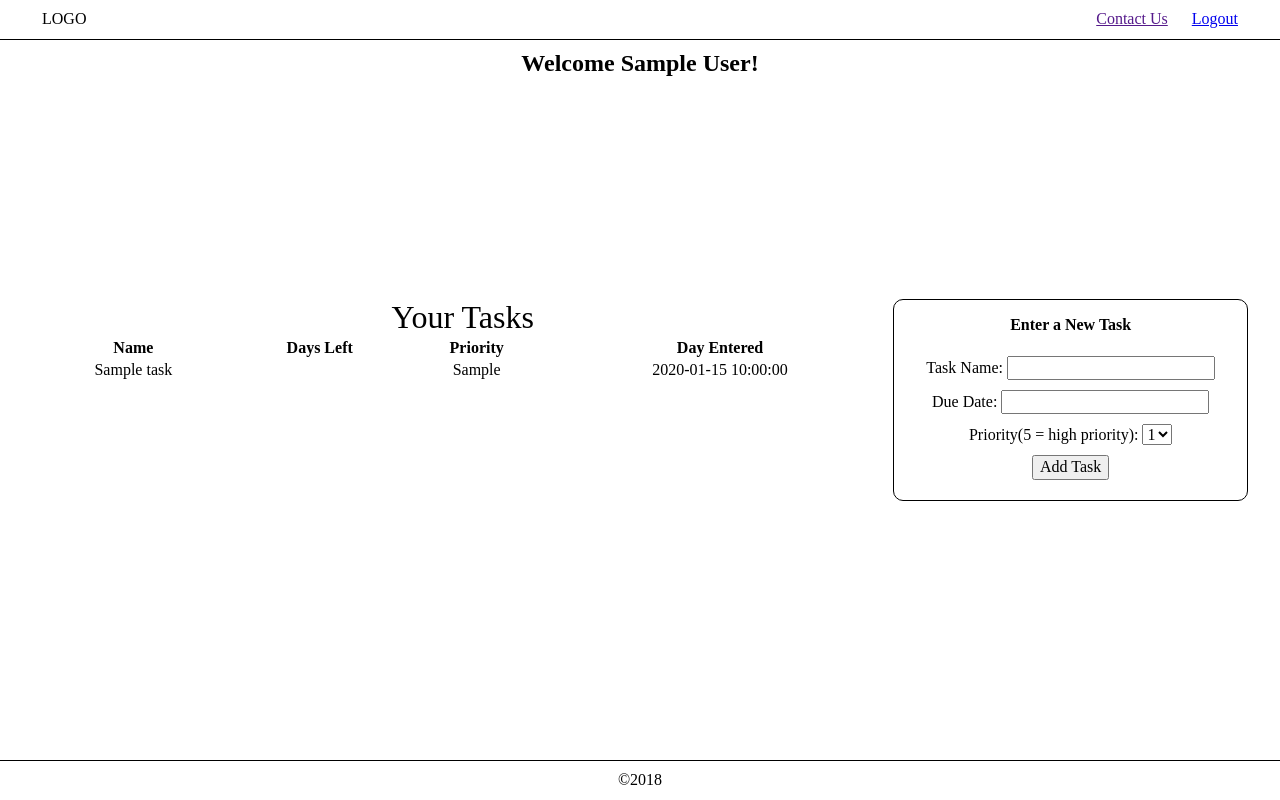
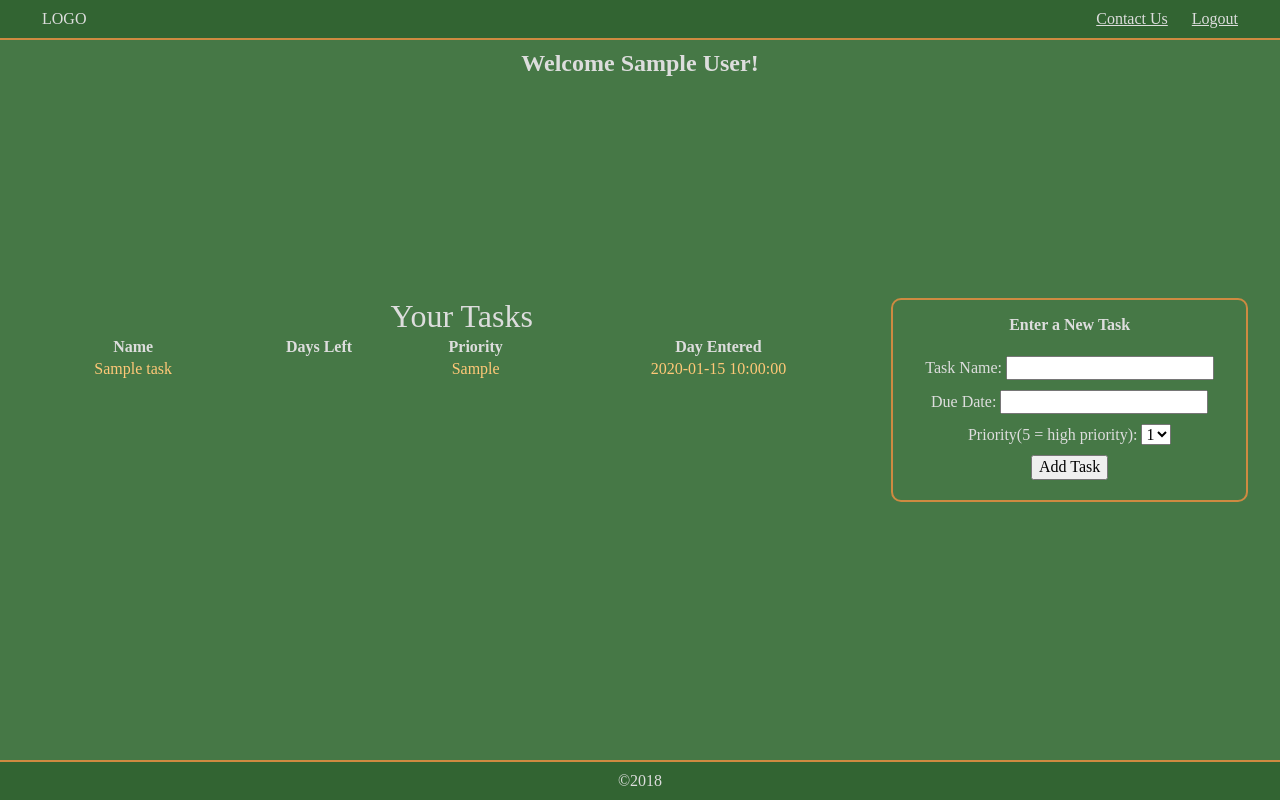
Before and after one commit to Brad2424/PHP_To-do_App, a PHP site: page / in a window 1280 px wide. Run offline with PHP 8.4, Linux system fonts and the light colour scheme; the visitor is signed in with stand-in values (Sample User, id 1); tables that the repository leaves empty or names only in its code hold one stand-in row (values such as "Sample post").

Commit message:
colors added

```diff
--- a/css/style.css
+++ b/css/style.css
@@ -3,13 +3,18 @@
 
 h2 {
   margin-top: 0;
-  text-align: center; }
+  text-align: center;
+  color: #dddddd; }
+
+a {
+  color: #dddddd; }
 
 caption {
-  font-size: 2rem; }
+  font-size: 2rem;
+  color: #dddddd; }
 
 form {
-  border: 1px solid black;
+  border: 2px #ce8a41 solid;
   border-radius: 10px;
   display: inline-block; }
   form fieldset {
@@ -54,6 +59,8 @@ header {
 footer {
   grid-area: footer; }
 
+main {
+  background-color: #467846; }
   main .pageWrap {
     padding: 10px 0;
     position: relative; }
@@ -71,10 +78,18 @@ main .pageWrap {
 table.tasks {
   flex: 1;
   align-self: start; }
+  table.tasks th {
+    color: #dddddd; }
+  table.tasks td {
+    color: #ffc878; }
+
+form.new-tasks {
+  color: #dddddd; }
 
 header {
   height: 100%;
-  border-bottom: 1px black solid; }
+  border-bottom: 2px #ce8a41 solid;
+  background-color: #326432; }
   header .pageWrap {
     display: flex;
     flex-direction: column;
@@ -82,7 +97,8 @@ header {
 
 nav span {
   padding: 10px;
-  display: inline-block; }
+  display: inline-block;
+  color: #dddddd; }
 nav ul {
   list-style-type: none;
   margin: 0;
@@ -97,7 +113,9 @@ nav ul {
 footer {
   height: 100%;
   text-align: center;
-  border-top: 1px black solid; }
+  border-top: 2px #ce8a41 solid;
+  background-color: #326432;
+  color: #dddddd; }
   footer .pageWrap {
     display: flex;
     flex-direction: column;
--- a/scss/base/_elements.scss
+++ b/scss/base/_elements.scss
@@ -5,14 +5,20 @@
 h2 {
     margin-top: 0; //the class .pageWrap takes car of layout with padding instead
     text-align: center;
+    color: $secondary-font-color;
+}
+
+a {
+    color: $secondary-font-color;
 }
 
 caption {
     font-size: 2rem;
+    color: $secondary-font-color;
 }
 
 form {
-    border: 1px solid black;
+    border: 2px $border-color solid;
     border-radius: 10px;
     display: inline-block;
     fieldset {
--- a/scss/components/_footer.scss
+++ b/scss/components/_footer.scss
@@ -1,7 +1,9 @@
 footer {
     height: 100%; // to take up entire gird-area
     text-align: center;
-    border-top: 1px black solid;
+    border-top: 2px $border-color solid;
+    background-color: $secondary-color;
+    color: $secondary-font-color;
     .pageWrap {
         display: flex;
         flex-direction: column;
--- a/scss/components/_header.scss
+++ b/scss/components/_header.scss
@@ -1,6 +1,7 @@
 header {
     height: 100%; // to take up entire gird-area
-    border-bottom: 1px black solid;
+    border-bottom: 2px $border-color solid;
+    background-color: $secondary-color;
     .pageWrap {
     display: flex;
     flex-direction: column;
@@ -11,6 +12,7 @@ nav {
     span {
         padding: 10px;
         display: inline-block;
+        color: $secondary-font-color;
     }
     ul {
         list-style-type: none;
--- a/scss/components/_main.scss
+++ b/scss/components/_main.scss
@@ -1,5 +1,7 @@
 // STYLES FOR LOGIN AND REGISTER PAGES //
-main .pageWrap {
+main {
+    background-color: $primary-color;
+    .pageWrap {
     padding: 10px 0;
     position: relative;
         > div {
@@ -11,6 +13,8 @@ main .pageWrap {
             top: 10px;
         }
     }
+}
+
 div.signupForm {
     @include mq(medium) {
         order: 1;
@@ -21,4 +25,14 @@ div.signupForm {
 table.tasks {
     flex: 1;
     align-self: start;
+    th {
+        color: $secondary-font-color;
     }
+    td {
+        color: $primary-font-color;
+    }
+}
+
+form.new-tasks {
+    color: $secondary-font-color;
+}
--- a/scss/utilities/_variables.scss
+++ b/scss/utilities/_variables.scss
@@ -13,3 +13,10 @@ $breakpoint-lrg: 1200px;
 // -----------------------------
 // COLORS
 // -----------------------------
+$primary-color: rgb(70, 120, 70);
+$secondary-color: rgb(50, 100, 50);
+
+$border-color: rgb(206, 138, 65);
+
+$primary-font-color: rgb(255, 200, 120);
+$secondary-font-color: rgb(221, 221, 221);
```
Also changed, not shown: 1 other file. Lines whose indentation alone changed are shown as unchanged.
